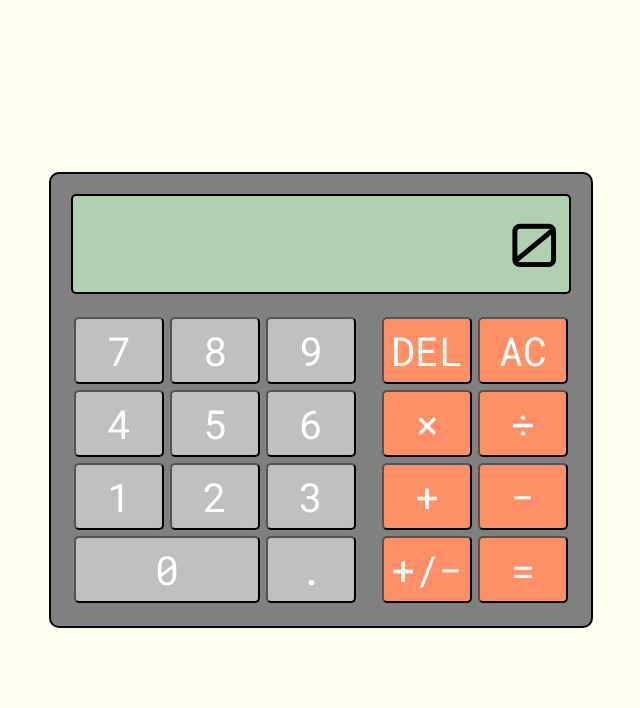
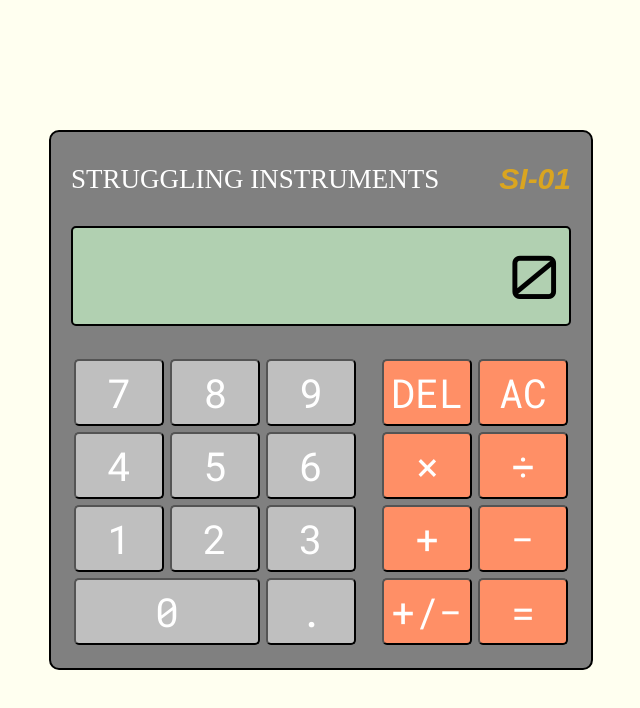
Before and after one commit to lauren-hughes/calculator, a plain HTML site: page index.html in a window 1280 px wide. Shown: the whole page, without its empty margins (319-959 px from the left). Drawn offline with Linux system fonts and the light colour scheme.

Commit message:
Update styling
Updated the calculator styling to make it look more appealing and added
a joke about the calculator not being a Texas Instruments calculator.

```diff
--- a/index.html
+++ b/index.html
@@ -10,7 +10,11 @@
     <body>
         <div id="container">
             <div class="calculator">
-                <div class="display">0</div>
+                <div class="branding">
+                    <p class="brand">STRUGGLING INSTRUMENTS</p>
+                    <p class="model">SI-01</p>
+                </div>
+                <p class="display">0</p>
                 <div class="buttons">
                     <div>
                         <div class="row">
--- a/style.css
+++ b/style.css
@@ -1,5 +1,5 @@
-/* Orbitron and Roboto Mono fonts from Google */
-@import url('https://fonts.googleapis.com/css2?family=Orbitron:wght@400..900&family=Roboto+Mono:ital,wght@0,100..700;1,100..700&display=swap');
+/* Orbitron, Roboto Mono and EB Garamond fonts from Google */
+@import url('https://fonts.googleapis.com/css2?family=Orbitron:wght@400..900&family=Roboto+Mono:ital,wght@0,100..700;1,100..700&family=EB+Garamond:ital,wght@0,400..800;1,400..800&display=swap');
 
 body {
     margin: 0;
@@ -14,6 +14,24 @@ button {
     margin: 3px;
     padding: 5px;
     width: 90px;
+}
+
+p {
+    margin: 0;
+    padding: 0;
+}
+
+.brand {
+    color: white;
+    font-family: "EB Garamond" serif;
+    font-size: 27px;
+}
+
+.branding {
+    align-items: center;
+    display: flex;
+    justify-content: space-between;
+    margin: 10px 0px;
 }
 
 .buttons {
@@ -35,12 +53,20 @@ button {
     text-align: right;
     font-family: "Orbitron", sans-serif;
     font-size: 60px;
-    margin-bottom: 20px;
+    margin: 30px 0px 30px 0px;
     padding: 10px;
 }
 
 .clear, .delete, .equals, .negative, .operator {
     background-color: #ff8f66;
+}
+
+.model {
+    color: goldenrod;
+    font-family: Arial, Helvetica, sans-serif;
+    font-size: 30px;
+    font-style: italic;
+    font-weight: 700;
 }
 
 .row {
```
